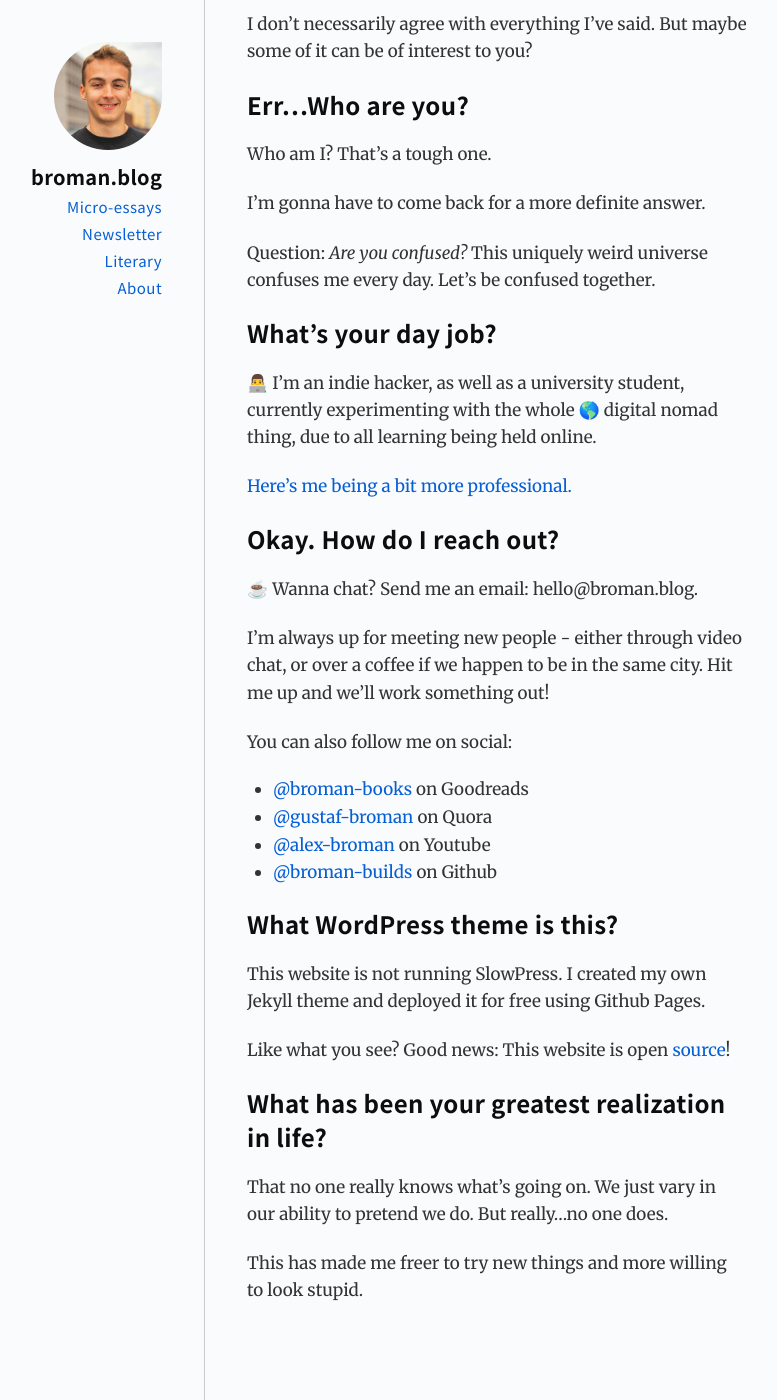
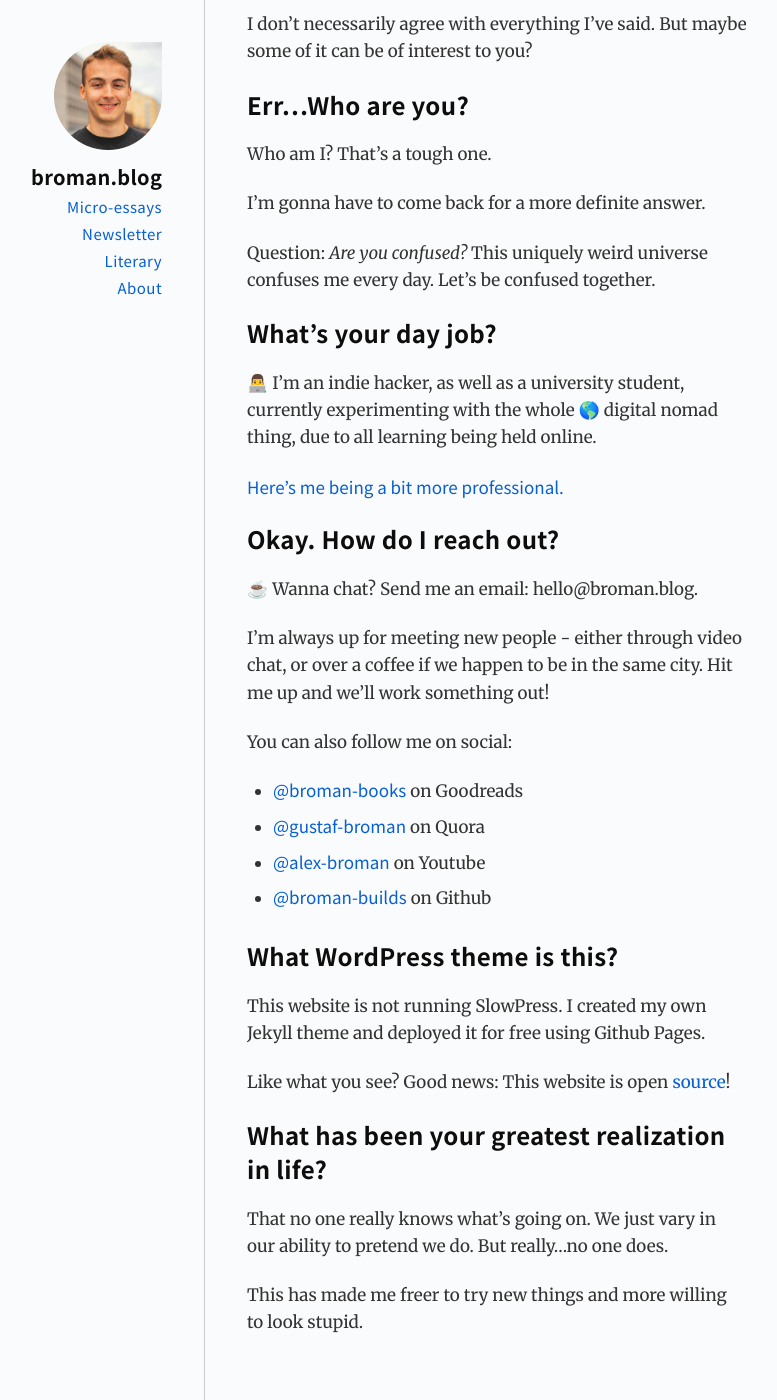
Before and after one commit to gdbroman/broman.blog, a Jekyll site: the page built from about.md, in a window 1280 px wide and 1400 px high, scrolled down 711 px. Shown: the whole window, without its empty margins (251-1028 px from the left). Built offline with Jekyll 4.4.1, drawn with Linux system fonts in a browser that asks for light colours.

Commit message:
link styling

```diff
--- a/_sass/post.scss
+++ b/_sass/post.scss
@@ -111,6 +111,9 @@
     font-weight: 400;
     margin-bottom: 8px;
     font-size: 17px;
+    &.inline {
+        display: inline-block;
+    }
 }
 #revue-embed {
     margin-bottom: 20px;
--- a/about.md
+++ b/about.md
@@ -38,7 +38,7 @@
 
 👨‍💻 I'm an indie hacker, as well as a university student, currently experimenting with the whole 🌎 digital nomad thing, due to all learning being held online.
 
-[Here's me being a bit more professional.](https://broman-builds.github.io/){:target="_blank"}
+<a href="https://broman-builds.github.io/" target="_blank" class="post-link">Here's me being a bit more professional.</a>
 
 ## Okay. How do I reach out?
 
@@ -48,10 +48,10 @@
 
 You can also follow me on social:
 
-* [@broman-books](https://www.goodreads.com/broman-books){:target="_blank"} on Goodreads
-* [@gustaf-broman](https://www.quora.com/profile/Gustaf-Broman){:target="_blank"} on Quora
-* [@alex-broman](https://www.youtube.com/channel/UCt4LJZdKaAfWd-QZgg0FNPg?view_as=subscriber){:target="_blank"} on Youtube
-* [@broman-builds](https://github.com/broman-builds){:target="_blank"} on Github
+* <a href="https://www.goodreads.com/broman-books" target="_blank" class="post-link inline">@broman-books</a> on Goodreads
+* <a href="https://www.quora.com/profile/Gustaf-Broman" target="_blank" class="post-link inline">@gustaf-broman</a> on Quora
+* <a href="https://www.youtube.com/channel/UCt4LJZdKaAfWd-QZgg0FNPg" target="_blank" class="post-link inline">@alex-broman</a> on Youtube
+* <a href="https://github.com/broman-builds" target="_blank" class="post-link inline">@broman-builds</a> on Github
 
 ## What WordPress theme is this?
 
```
